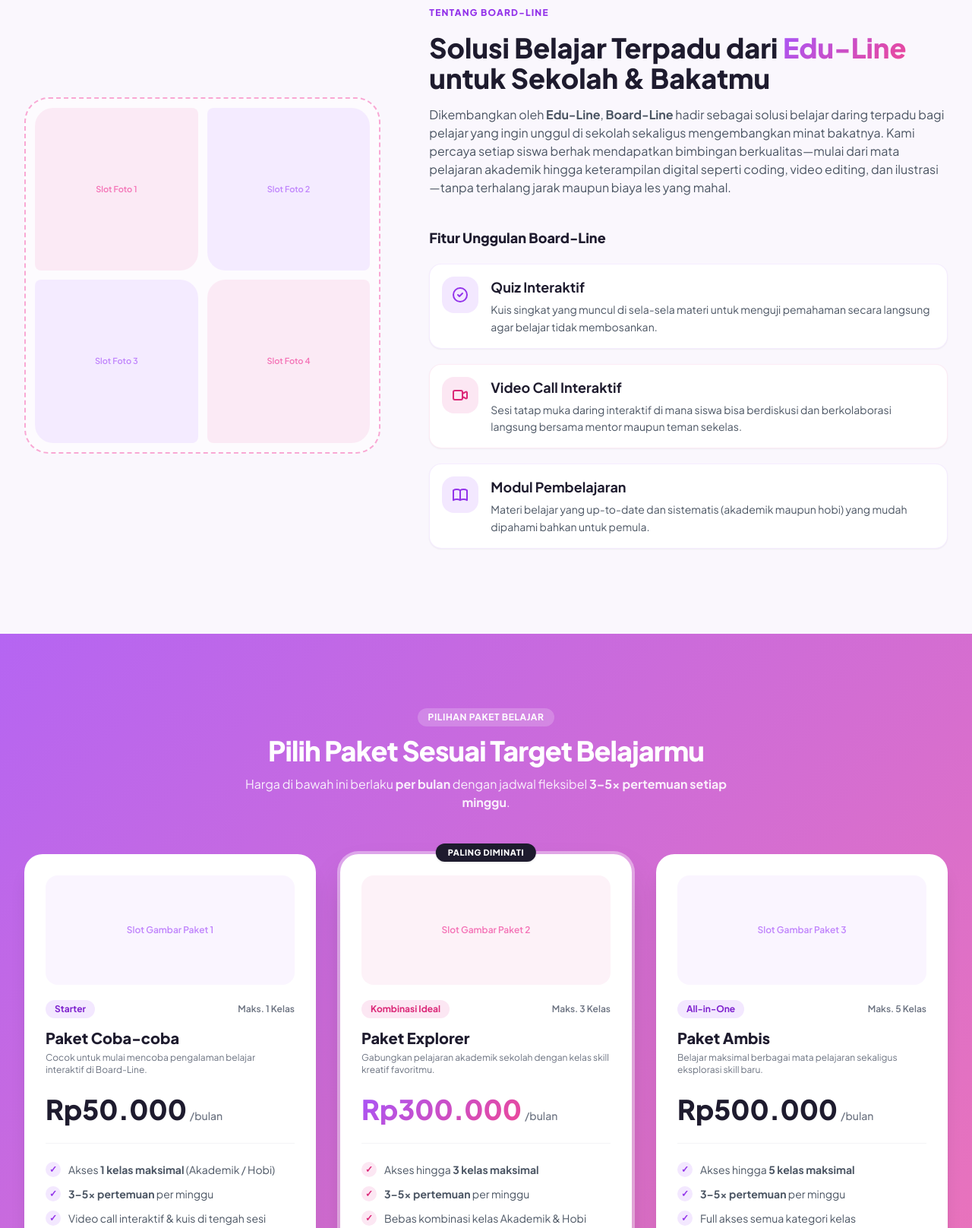
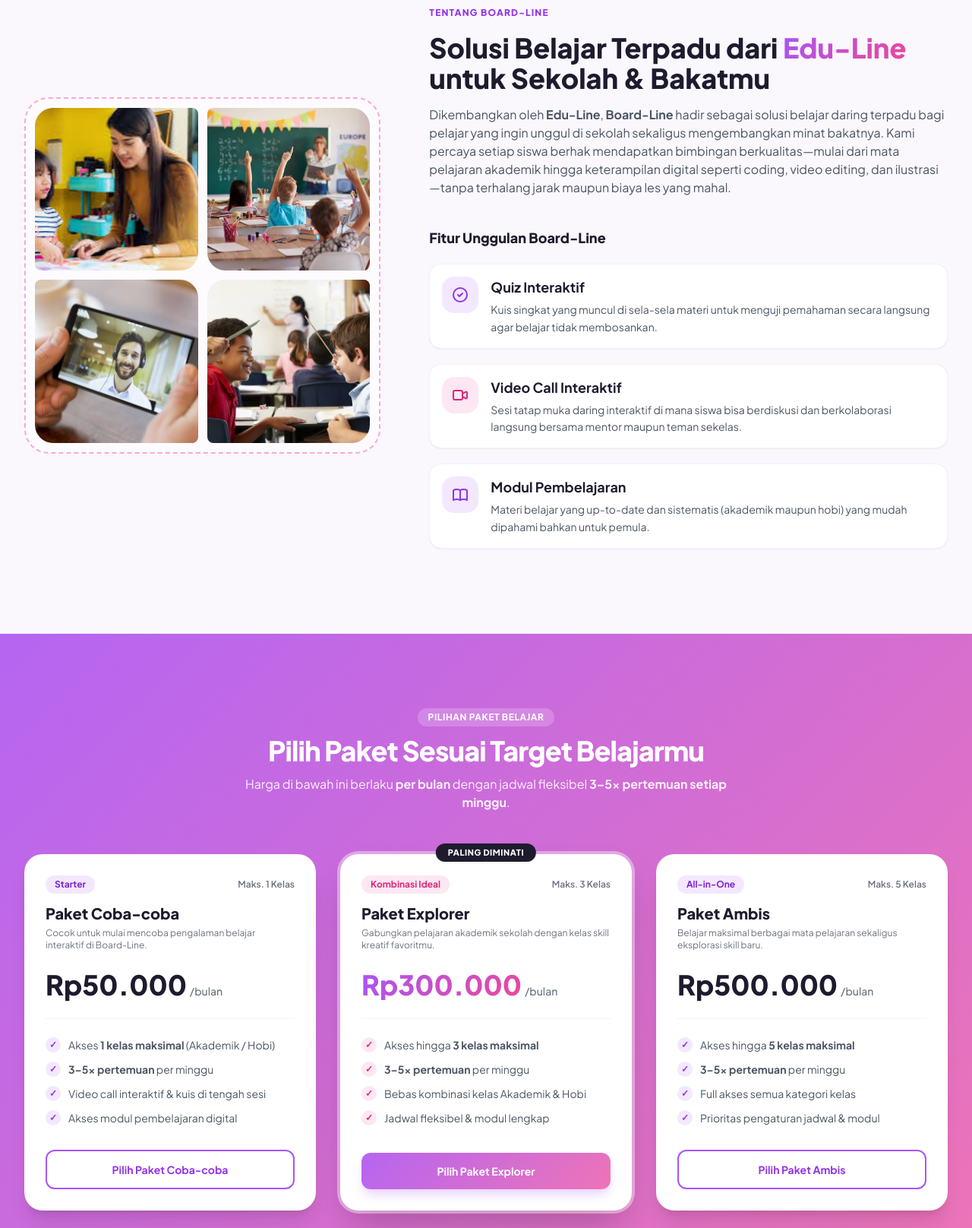
Before and after one commit to blobloppy/Board-Line-Landing-Page, a plain HTML site: page index.html in a window 1280 px wide. Shown: the part 824-2440 px from the top of the page at 76% size. Drawn offline with nearby package versions, Linux system fonts and the light colour scheme.

Commit message:
adding images

```diff
--- a/index.html
+++ b/index.html
@@ -170,13 +170,11 @@
                 <svg class="w-12 h-12 mx-auto mb-2 opacity-60" fill="none" stroke="currentColor" viewBox="0 0 24 24">
                   <path stroke-linecap="round" stroke-linejoin="round" stroke-width="1.5" d="M4 16l4.586-4.586a2 2 0 012.828 0L16 16m-2-2l1.586-1.586a2 2 0 012.828 0L20 14m-6-6h.01M6 20h12a2 2 0 002-2V6a2 2 0 00-2-2H6a2 2 0 00-2 2v12a2 2 0 002 2z" />
                 </svg>
-                <p class="text-xs font-semibold uppercase tracking-wider">Slot Gambar Hero Utama</p>
-                <p class="text-[11px] opacity-75 mt-1">(Masukkan URL gambar di tag img)</p>
               </div>
 
               <!-- MASUKKAN LINK GAMBAR HERO DI ATRIBUT src="" DI BAWAH INI -->
               <img
-                src=""
+                src="images/hero-section.png"
                 alt="Siswa Belajar Online di Board-Line"
                 class="absolute inset-0 w-full h-full object-cover z-10 hidden"
                 onload="this.classList.remove('hidden')"
@@ -243,28 +241,28 @@
               <div class="relative aspect-square rounded-tl-[1.5rem] rounded-br-[1.5rem] rounded-tr-lg rounded-bl-lg bg-pink-100/80 overflow-hidden flex items-center justify-center">
                 <span class="text-[11px] font-semibold text-pink-400 text-center px-2">Slot Foto 1</span>
                 <!-- MASUKKAN LINK GAMBAR 1 DI SINI -->
-                <img src="" alt="Kelas Akademik" class="absolute inset-0 w-full h-full object-cover z-10 hidden" onload="this.classList.remove('hidden')" onerror="this.classList.add('hidden')" />
+                <img src="images/additional.jpg" alt="Kelas Akademik" class="absolute inset-0 w-full h-full object-cover z-10 hidden" onload="this.classList.remove('hidden')" onerror="this.classList.add('hidden')" />
               </div>
 
               <!-- Grid Gambar 2 -->
               <div class="relative aspect-square rounded-tr-[1.5rem] rounded-bl-[1.5rem] rounded-tl-lg rounded-br-lg bg-purple-100/80 overflow-hidden flex items-center justify-center">
                 <span class="text-[11px] font-semibold text-purple-400 text-center px-2">Slot Foto 2</span>
                 <!-- MASUKKAN LINK GAMBAR 2 DI SINI -->
-                <img src="" alt="Kelas Coding" class="absolute inset-0 w-full h-full object-cover z-10 hidden" onload="this.classList.remove('hidden')" onerror="this.classList.add('hidden')" />
+                <img src="images/quiz.jpg" alt="Kelas Coding" class="absolute inset-0 w-full h-full object-cover z-10 hidden" onload="this.classList.remove('hidden')" onerror="this.classList.add('hidden')" />
               </div>
 
               <!-- Grid Gambar 3 -->
               <div class="relative aspect-square rounded-bl-[1.5rem] rounded-tr-[1.5rem] rounded-tl-lg rounded-br-lg bg-purple-100/80 overflow-hidden flex items-center justify-center">
                 <span class="text-[11px] font-semibold text-purple-400 text-center px-2">Slot Foto 3</span>
                 <!-- MASUKKAN LINK GAMBAR 3 DI SINI -->
-                <img src="" alt="Kelas Video Editing" class="absolute inset-0 w-full h-full object-cover z-10 hidden" onload="this.classList.remove('hidden')" onerror="this.classList.add('hidden')" />
+                <img src="images/videocall.jpg" alt="Kelas Video Editing" class="absolute inset-0 w-full h-full object-cover z-10 hidden" onload="this.classList.remove('hidden')" onerror="this.classList.add('hidden')" />
               </div>
 
               <!-- Grid Gambar 4 -->
               <div class="relative aspect-square rounded-br-[1.5rem] rounded-tl-[1.5rem] rounded-tr-lg rounded-bl-lg bg-pink-100/80 overflow-hidden flex items-center justify-center">
                 <span class="text-[11px] font-semibold text-pink-400 text-center px-2">Slot Foto 4</span>
                 <!-- MASUKKAN LINK GAMBAR 4 DI SINI -->
-                <img src="" alt="Kelas Menggambar" class="absolute inset-0 w-full h-full object-cover z-10 hidden" onload="this.classList.remove('hidden')" onerror="this.classList.add('hidden')" />
+                <img src="images/colab.jpg" alt="Kelas Menggambar" class="absolute inset-0 w-full h-full object-cover z-10 hidden" onload="this.classList.remove('hidden')" onerror="this.classList.add('hidden')" />
               </div>
 
             </div>
@@ -364,11 +362,7 @@
         <div class="bg-white text-brand-dark rounded-3xl p-7 shadow-xl flex flex-col justify-between transition transform hover:-translate-y-1">
           <div>
             <!-- Optional Thumbnail Image Slot -->
-            <div class="relative h-36 w-full rounded-2xl bg-purple-50 mb-5 overflow-hidden flex items-center justify-center">
-              <span class="text-xs font-semibold text-purple-400">Slot Gambar Paket 1</span>
-              <!-- MASUKKAN LINK GAMBAR PAKET COBA-COBA DI SINI -->
-              <img src="" alt="Paket Coba-coba" class="absolute inset-0 w-full h-full object-cover z-10 hidden" onload="this.classList.remove('hidden')" onerror="this.classList.add('hidden')" />
-            </div>
+
 
             <div class="flex items-center justify-between mb-3">
               <span class="px-3 py-1 rounded-full bg-purple-100 text-purple-700 text-xs font-bold">
@@ -420,11 +414,7 @@
 
           <div>
             <!-- Optional Thumbnail Image Slot -->
-            <div class="relative h-36 w-full rounded-2xl bg-pink-50 mb-5 overflow-hidden flex items-center justify-center">
-              <span class="text-xs font-semibold text-pink-400">Slot Gambar Paket 2</span>
-              <!-- MASUKKAN LINK GAMBAR PAKET EXPLORER DI SINI -->
-              <img src="" alt="Paket Explorer" class="absolute inset-0 w-full h-full object-cover z-10 hidden" onload="this.classList.remove('hidden')" onerror="this.classList.add('hidden')" />
-            </div>
+
 
             <div class="flex items-center justify-between mb-3">
               <span class="px-3 py-1 rounded-full bg-pink-100 text-pink-600 text-xs font-bold">
@@ -472,11 +462,7 @@
         <div class="bg-white text-brand-dark rounded-3xl p-7 shadow-xl flex flex-col justify-between transition transform hover:-translate-y-1">
           <div>
             <!-- Optional Thumbnail Image Slot -->
-            <div class="relative h-36 w-full rounded-2xl bg-purple-50 mb-5 overflow-hidden flex items-center justify-center">
-              <span class="text-xs font-semibold text-purple-400">Slot Gambar Paket 3</span>
-              <!-- MASUKKAN LINK GAMBAR PAKET AMBIS DI SINI -->
-              <img src="" alt="Paket Ambis" class="absolute inset-0 w-full h-full object-cover z-10 hidden" onload="this.classList.remove('hidden')" onerror="this.classList.add('hidden')" />
-            </div>
+
 
             <div class="flex items-center justify-between mb-3">
               <span class="px-3 py-1 rounded-full bg-purple-100 text-purple-700 text-xs font-bold">
```
Also changed, not shown: css/style.css (deleted), images/additional.jpg (added), images/colab.jpg (added), images/hero-section.png (added), images/quiz.jpg (added), images/videocall.jpg (added).
